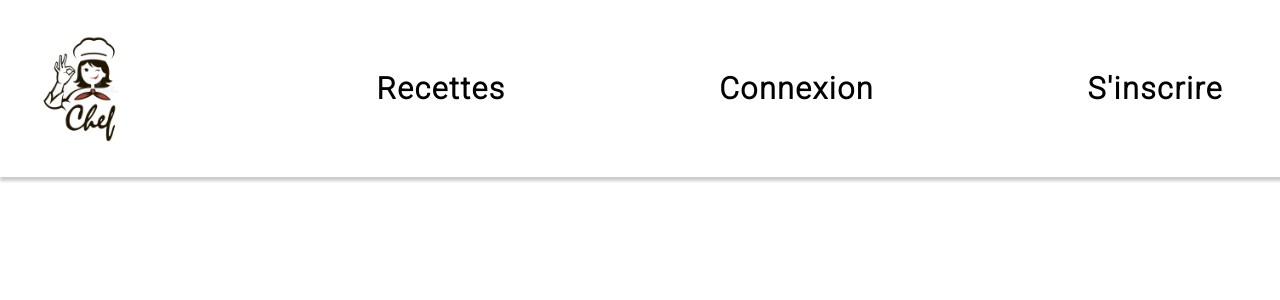
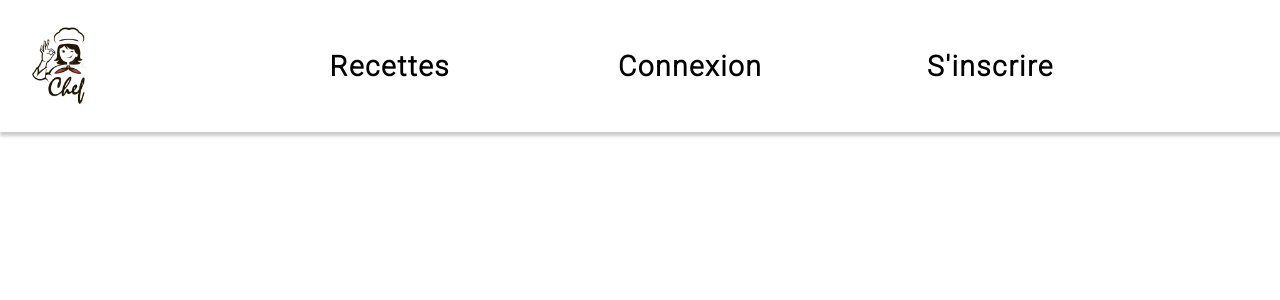
Before and after one commit to ValerianGerin/chiefApp, a React (Create React App) app in the folder client/: page / in a window 1280 px wide. Shown: the top 300 px of the page. Built offline with nearby package versions, Linux system fonts and the light colour scheme.

Commit message:
html and css navbar features done

```diff
--- a/client/src/components/header/navbar/Navbar.js
+++ b/client/src/components/header/navbar/Navbar.js
@@ -28,12 +28,13 @@ const Navbar = () => {
           <>
             <li>
               <Link to="/profil">
-                <VscAccount size={45}></VscAccount>
+              <VscAccount></VscAccount>
+              <p>Profil</p>
               </Link>
             </li>
             <li>
               <Link to="/">
-                <AiOutlineLogout size={45} onClick={logout}></AiOutlineLogout>
+                <AiOutlineLogout onClick={logout}></AiOutlineLogout>
               </Link>
             </li>
           </>
--- a/client/src/components/header/navbar/Navbar.module.scss
+++ b/client/src/components/header/navbar/Navbar.module.scss
@@ -1,30 +1,54 @@
 @import "../../../index.scss";
 
 .navbar {
-  font-size: 1.9rem;
+  position: sticky;
+  z-index: 1;
+  background: white;
+  font-size: 2.2vw;
   font-weight: bold;
   box-shadow: 2px 2px 3px 2px rgba(0, 0, 0, 0.2);
   min-width: 650px;
-  img {
-    width: 170px;
-    height: 170px;
-    max-width: 170px;
-    min-width: 170px;
-  }
-  ul{
+
+  ul {
     display: flex;
     justify-content: space-between;
     align-items: center;
-    li:not(:first-child){
-       padding: 7px;
-       border-radius: 10px;
-       &:hover{
-         background-color: var(--lightgray);
-       }
+    li {
+      width: 14%;
+      height: 20%;
     }
-    li:last-child{
-      margin-right: 50px;
+    li:first-child {
+      img {
+        max-width: 70%;
+        max-height: 70%;
+        min-width: 90px;
+        min-height: 90px;
+      }
     }
+    li:not(:first-child) {
+      padding: 8px;
+      border-radius: 10px;
 
+      a {
+        display: flex;
+        justify-content: center;
+        align-items: center;
+      }
+      svg {
+        width: 40%;
+        height: 40%;
+        max-width: 60px;
+        max-height: 60px;
+        min-width: 30px;
+        min-height: 30px;
+        margin-right: 20px;
+      }
+      &:hover {
+        background-color: var(--lightgray);
+      }
+    }
+    li:last-child {
+      margin-right: 200px;
+    }
   }
 }
```
